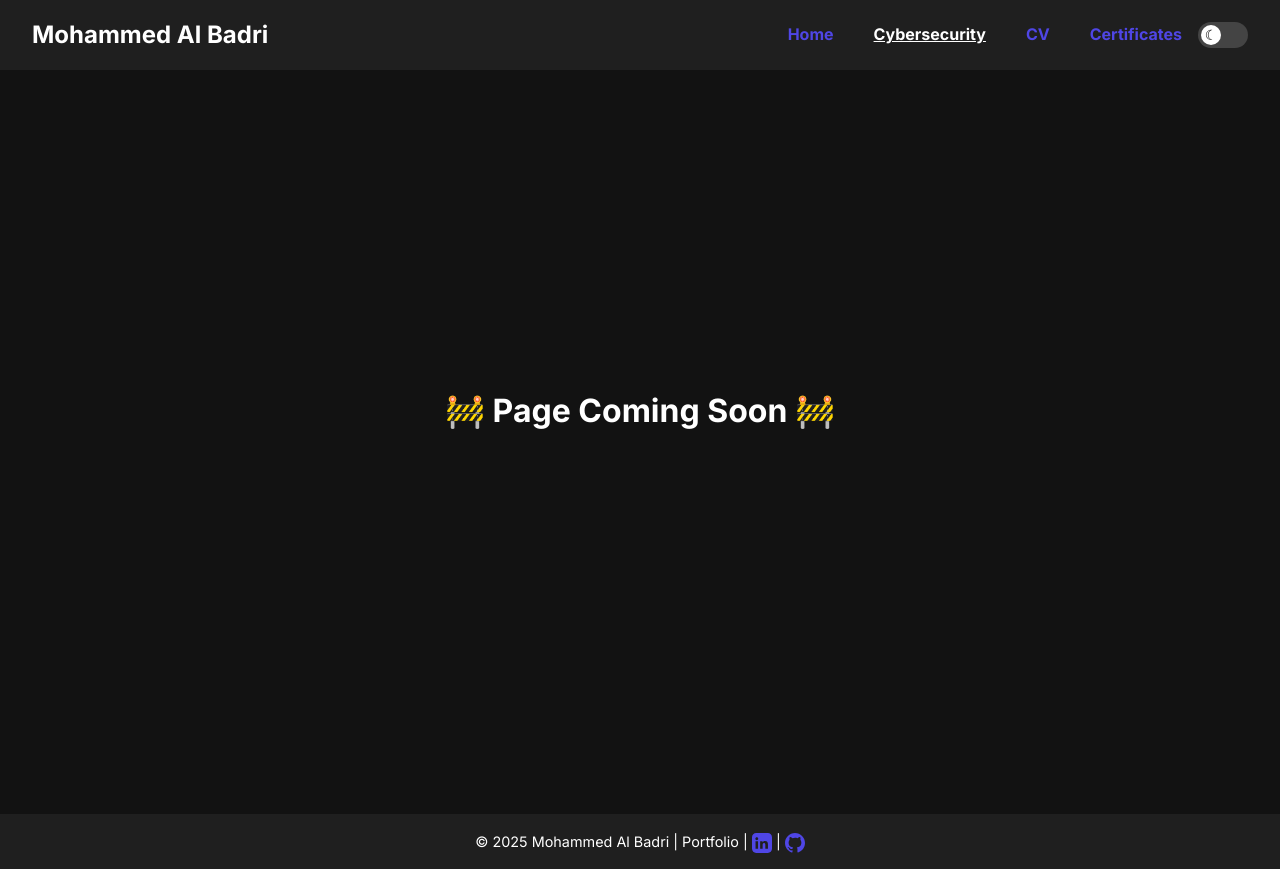
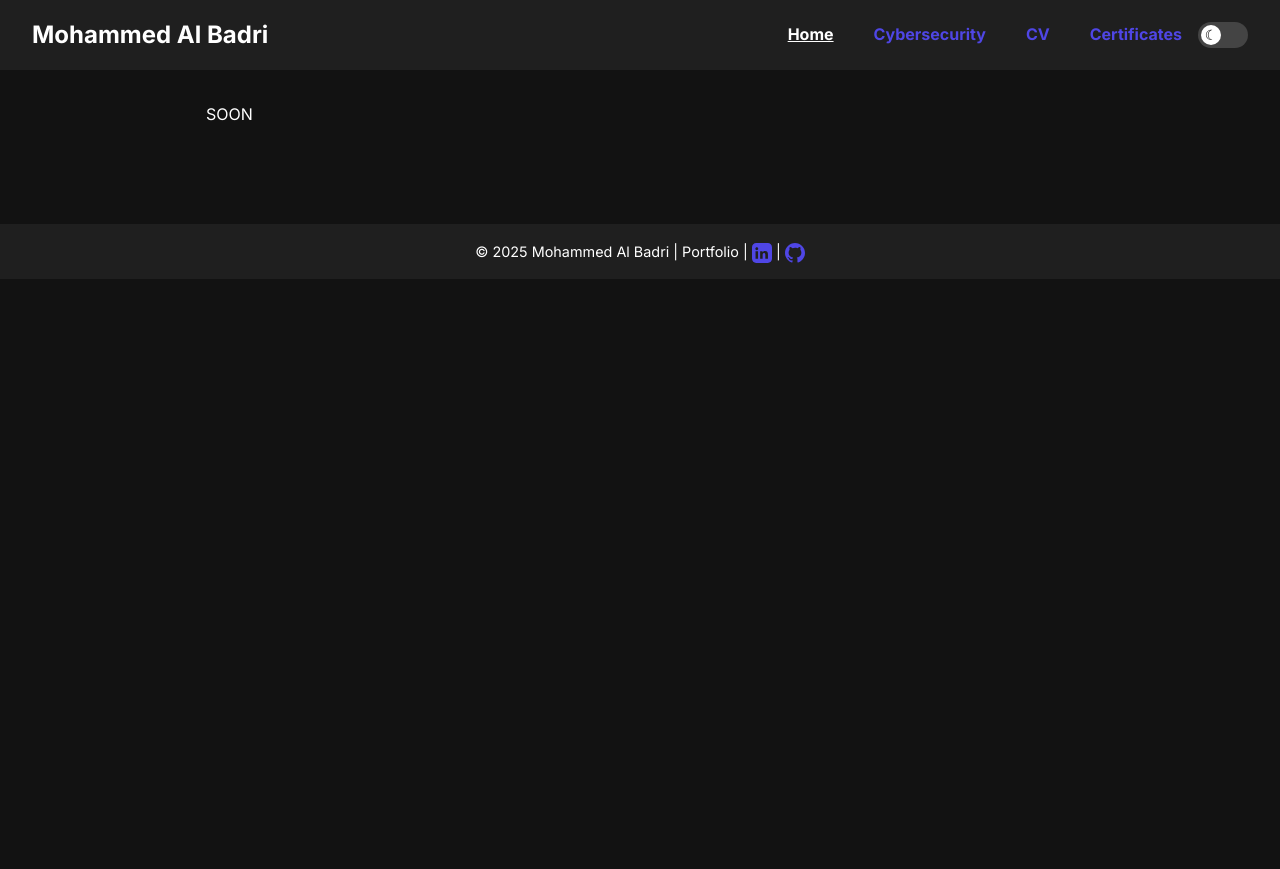
Before and after one commit to RealMohd/My-Site, a plain HTML site: page cybersecurity.html in a window 1280 px wide. After the commit the page ends 800 px from the top, so only its background shows below. Drawn offline with Linux system fonts and the light colour scheme.

Commit message:
Update cybersecurity.html

```diff
--- a/cybersecurity.html
+++ b/cybersecurity.html
@@ -17,15 +17,6 @@
   <link href="https://fonts.googleapis.com/css2?family=Inter:wght@400;700&display=swap" rel="stylesheet" />
 
   <style>
-
-    .coming-soon {
-  	display: flex;
-  	justify-content: center;
-  	align-items: center;
-  	height: calc(100vh - 120px); /* full height minus header & footer */
-  	text-align: center;
-	}
-
     :root {
       --bg-light: #f4f4f4;
       --bg-dark: #121212;
@@ -354,8 +345,8 @@
     </div>
 
     <nav role="navigation" aria-label="Primary navigation">
-      <a href="index.html">Home</a>
-      <a href="cybersecurity.html" class="active" aria-current="page">Cybersecurity</a>
+      <a href="index.html" class="active" aria-current="page">Home</a>
+      <a href="cybersecurity.html">Cybersecurity</a>
       <a href="cv.html">CV</a>
       <a href="certificates.html">Certificates</a>
       <label class="theme-switch" style="margin-left: auto;">
@@ -365,14 +356,13 @@
     </nav>
   </header>
 
-<main class="container coming-soon">
-  <h1> 🚧 Page Coming Soon 🚧 </h1>
-</main>
-
+  <main class="container">
+SOON
+  </main>
 
   <footer>
     &copy; 2025 Mohammed Al Badri | Portfolio |
-    <a href="https://linkedin.com/in/yourprofile" target="_blank" rel="noopener noreferrer" aria-label="LinkedIn" class="social-link">
+    <a href="https://www.linkedin.com/in/RealMohd/" target="_blank" rel="noopener noreferrer" aria-label="LinkedIn" class="social-link">
       <svg xmlns="http://www.w3.org/2000/svg" role="img" viewBox="0 0 24 24" fill="currentColor" width="20" height="20" aria-hidden="true">
         <title>LinkedIn</title>
         <path d="M19 0h-14c-2.76 0-5 2.24-5 5v14c0 2.76 2.24 5 5 5h14c2.76 0 5-2.24 5-5v-14c0-2.76-2.24-5-5-5zm-11.75 19h-3v-9h3v9zm-1.5-10.3c-.97 0-1.75-.78-1.75-1.75s.78-1.75 1.75-1.75 1.75.78 1.75 1.75-.78 1.75-1.75 1.75zm13.25 10.3h-3v-4.5c0-1.07-.02-2.45-1.49-2.45-1.5 0-1.73 1.17-1.73 2.38v4.57h-3v-9h2.88v1.23h.04c.4-.75 1.38-1.54 2.84-1.54 3.04 0 3.6 2 3.6 4.59v4.72z"/>
```
